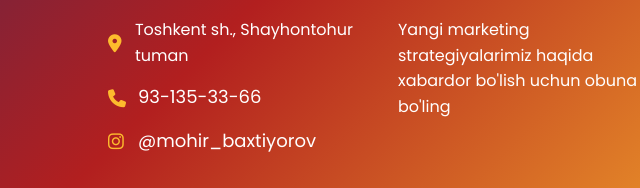
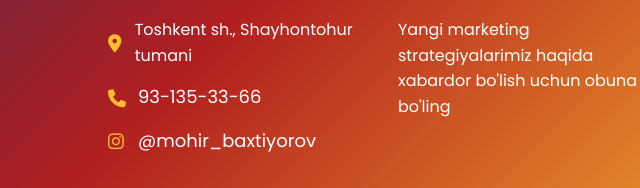
Before and after one commit to ShukurulloM/mohir-baxtiyorov, a plain HTML site: page index.html in a window 1280 px wide. Shown: the part 1747-1935 px from the top of the page, 547-1187 px from the left. Drawn offline with nearby package versions, Linux system fonts and the light colour scheme.

Commit message:
change commit

```diff
--- a/index.html
+++ b/index.html
@@ -142,7 +142,7 @@
             <div class="footer-section">
                 <h3>Bog'lanish</h3>
                 <ul class="contact-info">
-                    <li><i class="fas fa-map-marker-alt"></i> Toshkent sh., Shayhontohur tuman</li>
+                    <li><i class="fas fa-map-marker-alt"></i> Toshkent sh., Shayhontohur tumani</li>
                     <li>
                         <i class="fas fa-phone"></i>
                         <a class="telefon" href="tel:+998931353366">93-135-33-66</a>
```
